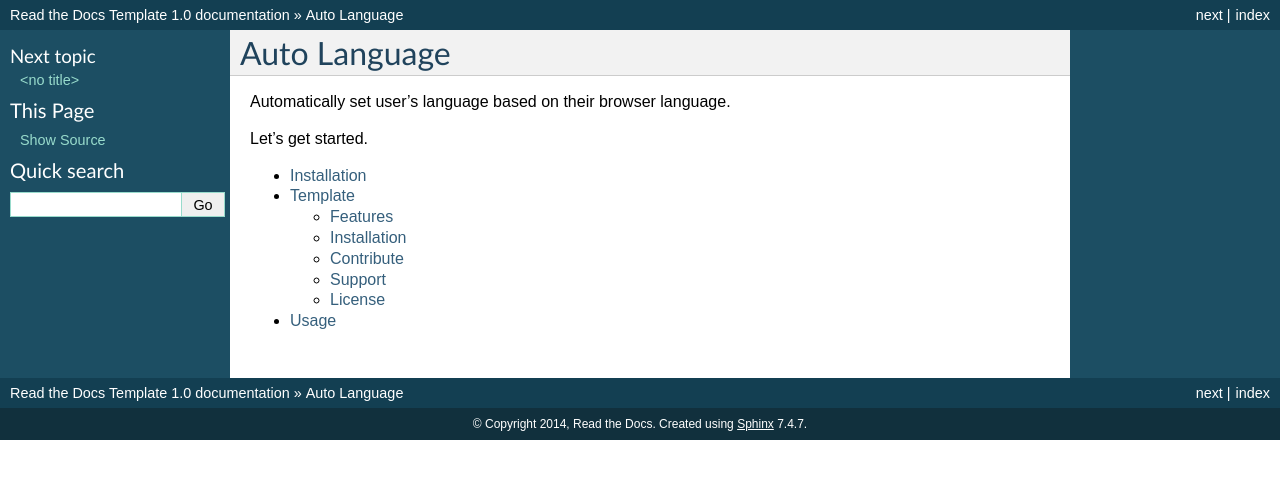
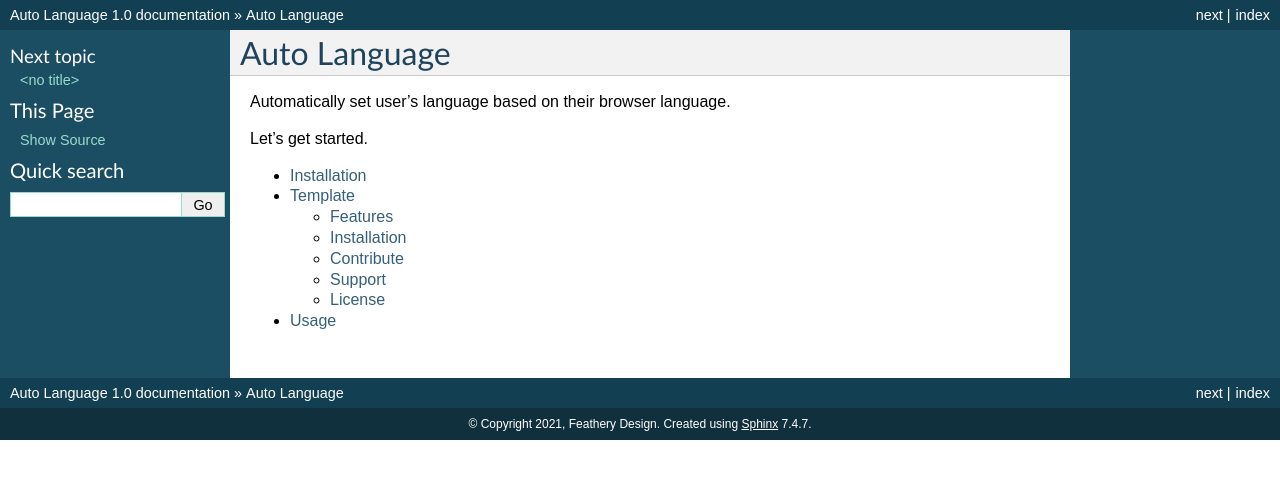
Before and after one commit to Marc-Philip/XF-AutoLanguage-Docs, a Sphinx documentation site: the page built from docs/index.rst, in a window 1280 px wide. Shown: the top 479 px of the page. Built offline with Sphinx 7.4.7, drawn with Linux system fonts in a browser that asks for light colours.

Commit message:
Update conf.py

```diff
--- a/docs/conf.py
+++ b/docs/conf.py
@@ -43,8 +43,8 @@ source_suffix = '.rst'
 master_doc = 'index'
 
 # General information about the project.
-project = u'Read the Docs Template'
-copyright = u'2014, Read the Docs'
+project = u'Auto Language'
+copyright = u'2021, Feathery Design'
 
 # The version info for the project you're documenting, acts as replacement for
 # |version| and |release|, also used in various other places throughout the
@@ -176,7 +176,7 @@ html_static_path = ['_static']
 #html_file_suffix = None
 
 # Output file base name for HTML help builder.
-htmlhelp_basename = 'ReadtheDocsTemplatedoc'
+htmlhelp_basename = 'AutoLanguagedoc'
 
 
 # -- Options for LaTeX output ---------------------------------------------
@@ -196,8 +196,8 @@ latex_elements = {
 # (source start file, target name, title,
 #  author, documentclass [howto, manual, or own class]).
 latex_documents = [
-  ('index', 'ReadtheDocsTemplate.tex', u'Read the Docs Template Documentation',
-   u'Read the Docs', 'manual'),
+  ('index', 'AutoLanguage.tex', u'Auto Language Documentation',
+   u'Auto Language', 'manual'),
 ]
 
 # The name of an image file (relative to this directory) to place at the top of
@@ -226,8 +226,8 @@ latex_documents = [
 # One entry per manual page. List of tuples
 # (source start file, name, description, authors, manual section).
 man_pages = [
-    ('index', 'readthedocstemplate', u'Read the Docs Template Documentation',
-     [u'Read the Docs'], 1)
+    ('index', 'autolanguage', u'Auto Language Documentation',
+     [u'Auto Language'], 1)
 ]
 
 # If true, show URL addresses after external links.
@@ -240,8 +240,8 @@ man_pages = [
 # (source start file, target name, title, author,
 #  dir menu entry, description, category)
 texinfo_documents = [
-  ('index', 'ReadtheDocsTemplate', u'Read the Docs Template Documentation',
-   u'Read the Docs', 'ReadtheDocsTemplate', 'One line description of project.',
+  ('index', 'AutoLanguage', u'AutoLanguage Documentation',
+   u'Auto Language', 'AutoLanguage', 'Automatically set user''s language based on their browser language.',
    'Miscellaneous'),
 ]
 
```
